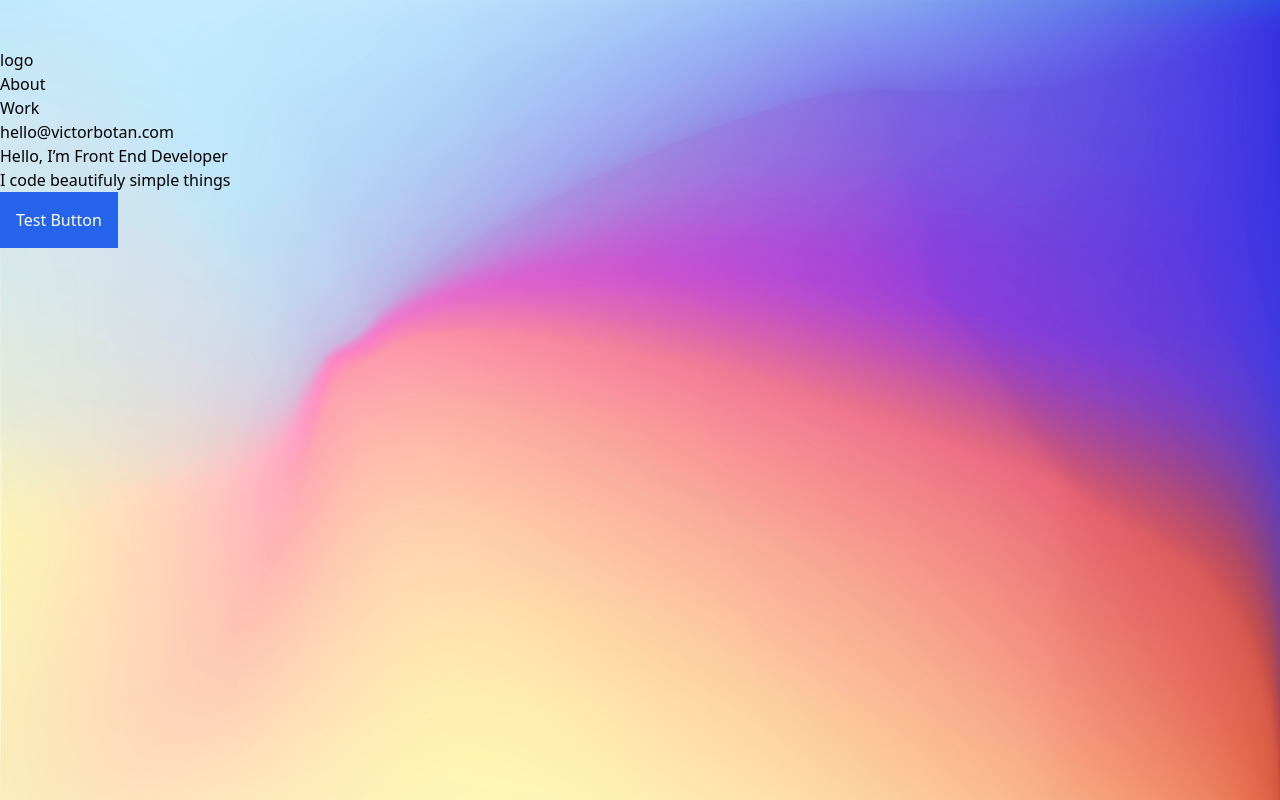
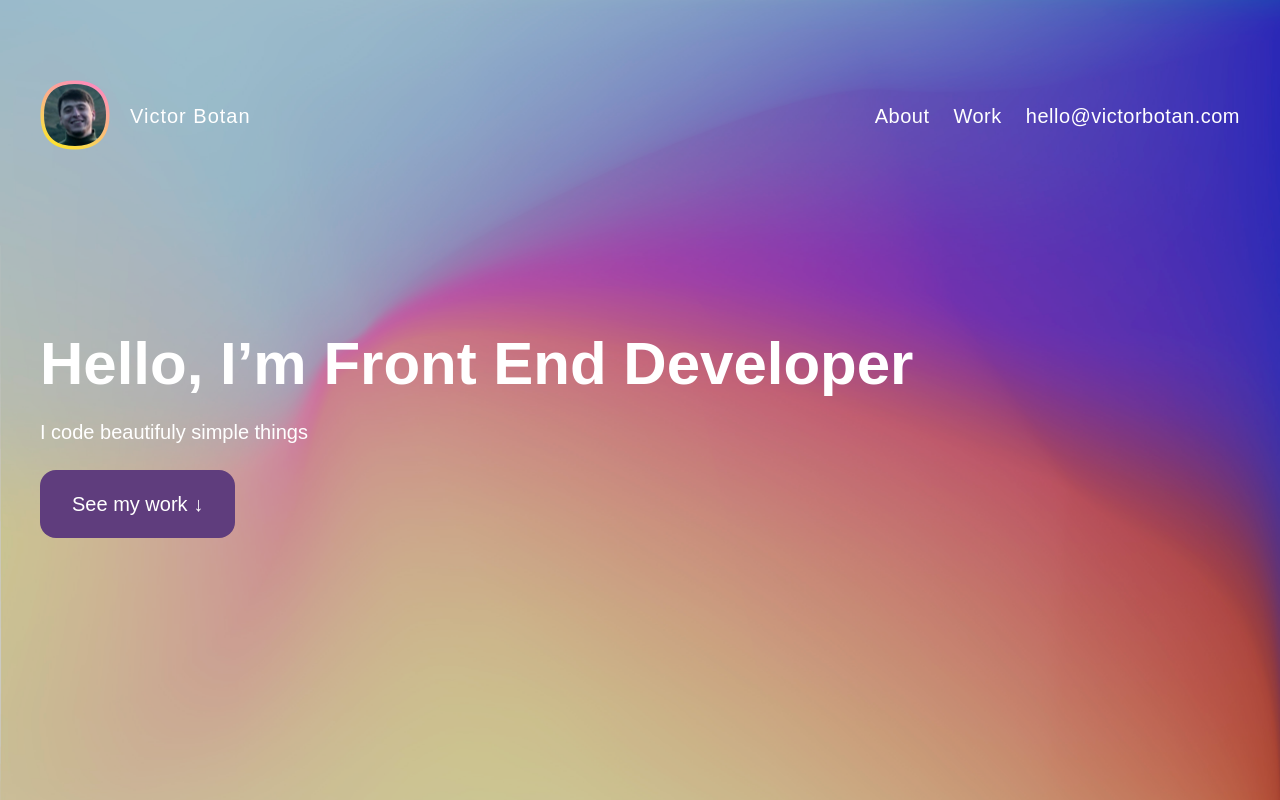
Before and after one commit to victorux/victorbotan.com, a Gatsby site: page / in a window 1280 px wide. Built offline with nearby package versions, Linux system fonts and the light colour scheme; Gatsby itself is replaced by a stand-in of ours.

Commit message:
Added the header section in indexjs file

```diff
--- a/src/pages/index.js
+++ b/src/pages/index.js
@@ -1,28 +1,33 @@
 import * as React from "react"
 import herobg from "../../src/images/hero-bg.webp"
+import logo from "../images/logo.webp"
 
 const IndexPage = () => {
   return (
-    <header className="w-full h-screen wh-200 pt-12 bg-cover" style={{ backgroundImage: `url('${herobg}')`}} >
-      <div className="wrap">
+    <header className="h-screen wh-200 pt-20 bg-cover bg-black flex flex-col" style={{ backgroundImage: `url('${herobg}')`}} >
+      <div className="container mx-auto px-10 flex-none">
+        {/* Navigation */}
+        <nav className="flex justify-between flex-nowrap flex-wrapw-full items-center">
+          <div className="z-20">
+            <a href="/" className="flex flex-row items-center">
+              <img src={logo} className=""></img>
+              <span className="text-white pl-5 text-xl tracking-wider">Victor Botan</span>
+            </a>
+          </div>
+          <div className="menu text-white text-xl z-20 flex gap-6 tracking-wide">
+            <a href="/">About</a>
+            <a href="/">Work</a>
+            <a href="/">hello@victorbotan.com</a>
+          </div>
+        </nav>
+      </div>
+      {/* Hero Message */}
+      <div className="container mx-auto mt-0  pb-20 pl-10 z-20 relative text-white text-xl flex flex-col place-items-start justify-center gap-6 flex-grow ">
+        <h1 className="text-6xl font-bold">Hello, I’m Front End Developer</h1>
+        <p>I code beautifuly simple things</p>
+        <button className="py-5 px-8 bg-pur hover:bg-pur-dark hover:shadow-md transition duration-480 ease-in-out z-10 relative rounded-2xl">See my work ↓ </button>
+      </div>
 
-      {/* Navigation */}
-      <nav>
-          <div>logo</div>
-          <ul>
-            <li><a href="http://localhost:8000/">About</a></li>
-            <li><a href="http://localhost:8000/">Work</a></li>
-            <li><a href="http://localhost:8000/">hello@victorbotan.com</a></li>
-          </ul>
-        </nav>
-
-        {/* Hero Message */}
-        <div>
-          <h1>Hello, I’m Front End Developer</h1>
-          <p>I code beautifuly simple things</p>
-          <button className="py-4 px-4 bg-blue-600 text-white">Test Button</button>
-        </div>
-      </div>
     </ header>
   )
 }
--- a/src/styles/global.css
+++ b/src/styles/global.css
@@ -1,3 +1,52 @@
 @tailwind base;
 @tailwind components;
 @tailwind utilities;
+
+@import url('https://fonts.googleapis.com/css2?family=Poppins:wght@400;500;600;700&display=swap');
+
+@layer base {
+    body {
+        font-family: 'Poppins', sans-serif;
+    }
+}
+header {
+    position: relative;
+    z-index: 0;
+}
+
+header::after {
+    content: '';
+    width: 100%;
+    height: 100%;
+    position: absolute;
+    top: 0;
+    left: 0;
+    background-color: black;
+    opacity: 0.2;
+}
+
+.menu > a {
+    display: block;
+    line-height: 2;
+    position: relative;
+}
+
+.menu > a::after {
+    content: '';
+    height: 2px;
+    width: 0%;
+    position: absolute;
+    left: 0;
+    bottom: -2px;
+    background-color: #fff;
+    transition: all 0.22s ease-in;
+}
+
+.menu > a:hover::after {
+    width: 100%;
+}
+
+/* .bg-hero {
+    background: linear-gradient(121.28deg, #0E5432 0%, #D6AD96 100%), linear-gradient(121.28deg, #FF0000 0%, #FFBABA 100%), linear-gradient(140.54deg, #7000FF 0%, #0015D1 72.37%), linear-gradient(307.43deg, #FFE927 0%, #00114D 100%), radial-gradient(107% 142.8% at 15.71% 104.5%, #FFFFFF 0%, #A7AA00 100%), #FFFFFF;
+background-blend-mode: overlay, overlay, difference, difference, difference, normal;
+} */
--- a/tailwind.config.js
+++ b/tailwind.config.js
@@ -3,8 +3,14 @@ module.exports = {
   darkMode: false, // or 'media' or 'class'
   theme: {
     extend: {
-      backgroundImage:  {
-
+      fontFamily: {
+        pop: "'Poppins', sans-serif",
+      },
+      colors: {
+        pur: {
+          DEFAULT: '#5F3D7D',
+          dark: '#1B42D7',
+        }
       }
     },
   },
```
Also changed, not shown: src/images/logo.webp (added).
